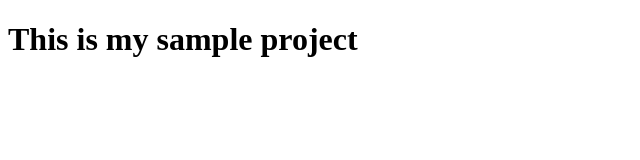
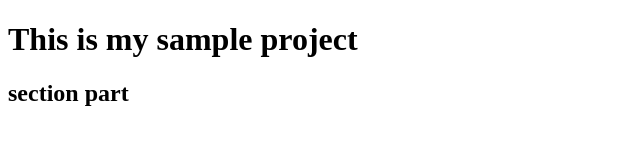
Before and after one commit to shahid639/E-58branching, a plain HTML site: page index.html in a window 1280 px wide. Shown: the whole page, without its empty margins (0-640 px from the left). Drawn offline with Linux system fonts and the light colour scheme.

Commit message:
second commit index

```diff
--- a/index.html
+++ b/index.html
@@ -7,6 +7,9 @@
 </head>
 <body>
     <header><h1>This is my sample project</h1></header>
+    <section>
+        <h2>section part</h2>
+    </section>
 
 </body>
 </html>
```
